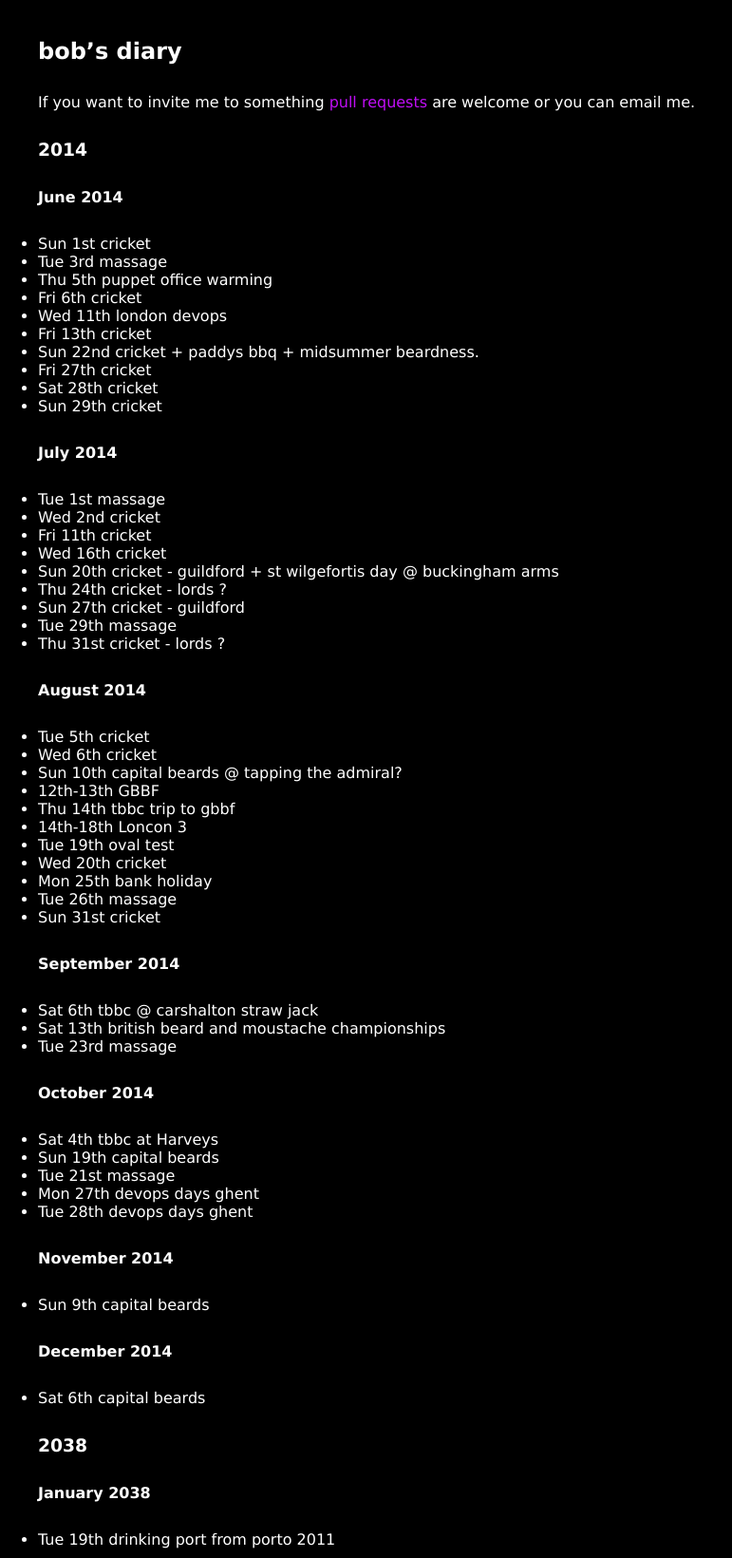
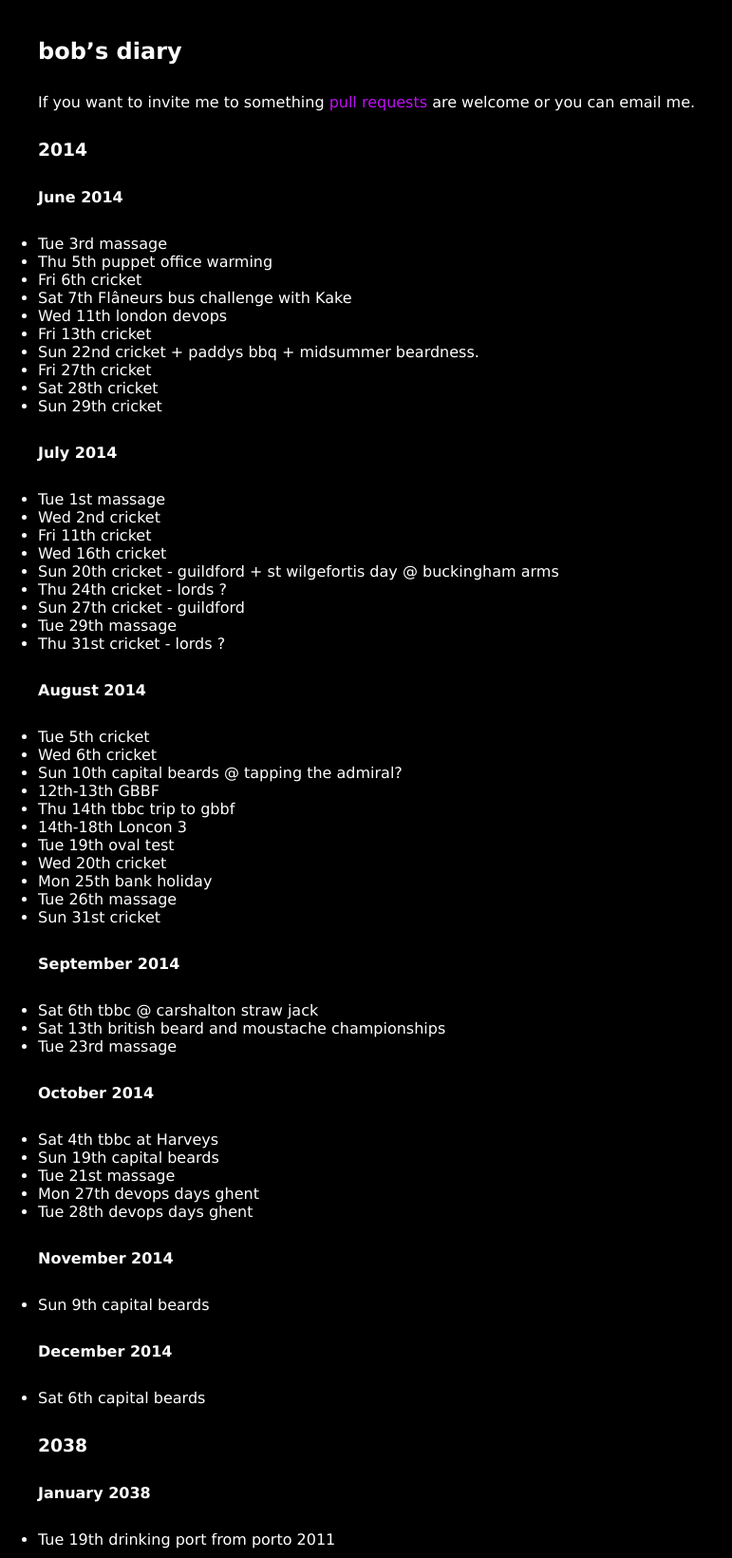
Before and after one commit to rjw1/randomness.org.uk, a Jekyll site: the page built from diary/index.md, in a window 1280 px wide. Shown: the whole page at 95% size, without its empty margins (0-771 px from the left). Built offline with Jekyll 4.4.1, drawn with Linux system fonts in a browser that asks for light colours; Markdown is read by kramdown in place of the engine named in the settings.

Commit message:
flaneurs bus challenge

```diff
--- a/diary/index.md
+++ b/diary/index.md
@@ -11,10 +11,10 @@ are welcome or you can email me.
 
 #### June 2014 ####
 
-* Sun 1st cricket
 * Tue 3rd massage
 * Thu 5th puppet office warming
 * Fri 6th cricket
+* Sat 7th Flâneurs bus challenge with Kake
 * Wed 11th london devops
 * Fri 13th cricket
 * Sun 22nd cricket + paddys bbq + midsummer beardness.
```
